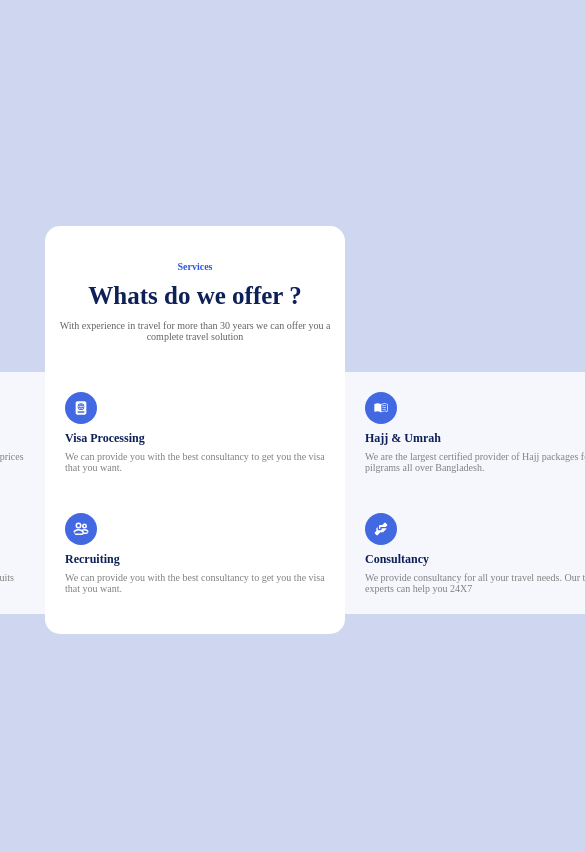
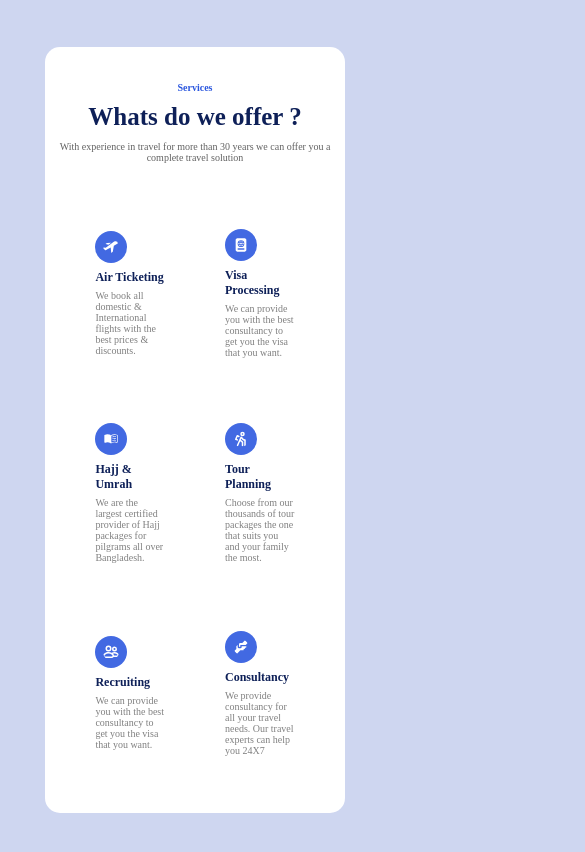
Before and after one commit to nachog8/image-based-web-project-2, a plain HTML site: page index.html in a window 390 px wide. Shown: the top 852 px of the page, 585 px wide, since content can reach past the window. Drawn offline with Linux system fonts and the light colour scheme; a web font is replaced by a local one.

Commit message:
Acomodando el responsive

```diff
--- a/css/styles.css
+++ b/css/styles.css
@@ -20,15 +20,24 @@ body{
 	background:#ced6f0 ;
 }
 
-.services-grid{
+.services-grid {
     display: grid;
-    grid-template-columns: 300px 300px 300px;
-    padding: 20px;
-    justify-content: center;
+    grid-template-columns: repeat(3, 1fr); /* 3 columnas */
+    grid-template-rows: repeat(2, 1fr); /* 2 filas */
+    justify-content: space-around; /* Alineación horizontal */
+    align-items: center; /* Alineación vertical */
+    gap: 20px; /* Espacio entre tarjetas */
+    padding: 30px; /* Espacio alrededor del grid */
+  }
+
+  @media only screen and (max-width: 768px) {
+    .services-grid {
+      grid-template-columns: repeat(2, 1fr); /* 2 columnas en pantallas pequeñas */
+      grid-template-rows: repeat(3, 1fr); /* 3 filas en pantallas pequeñas */
+    }
 }
 
 .service-card{
-    background-color: rgba(255, 255, 255, 0.8);
     padding: 20px;
     font-size: 30px;
     text-align:start;
```
